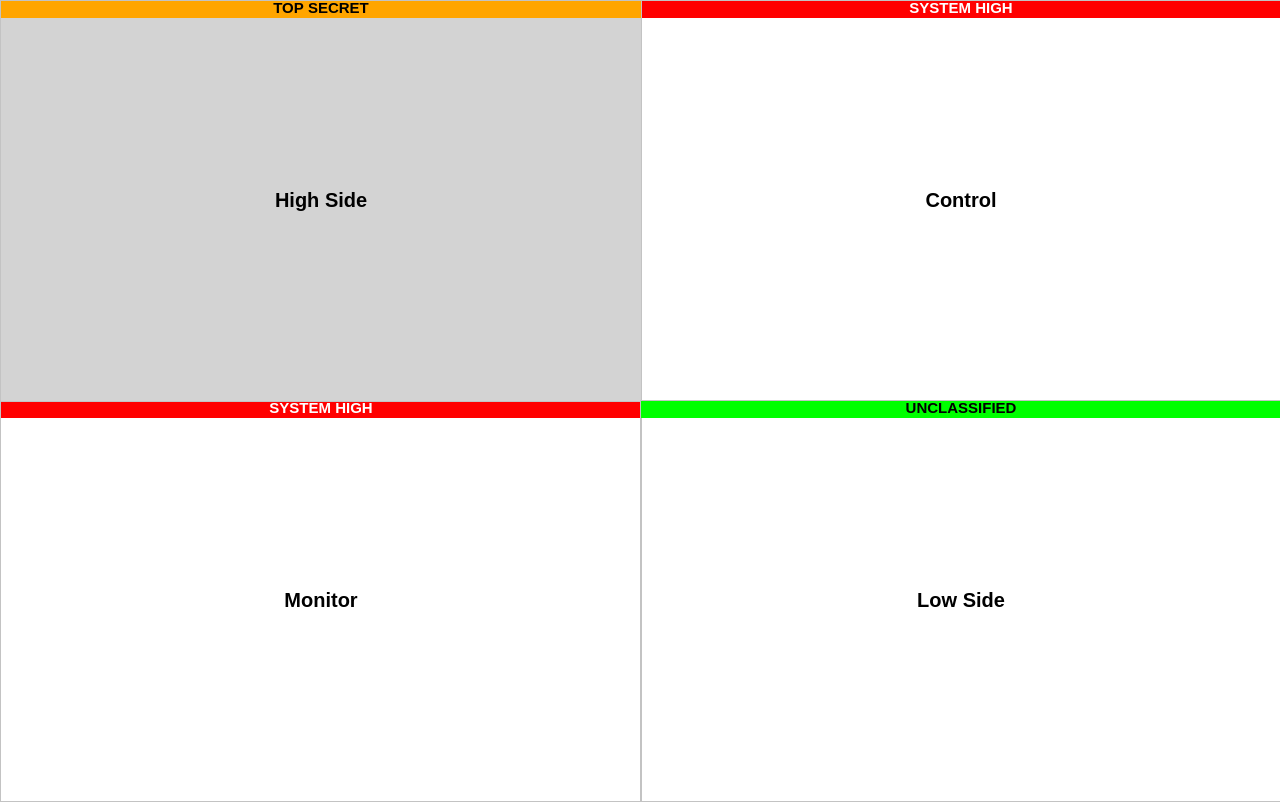
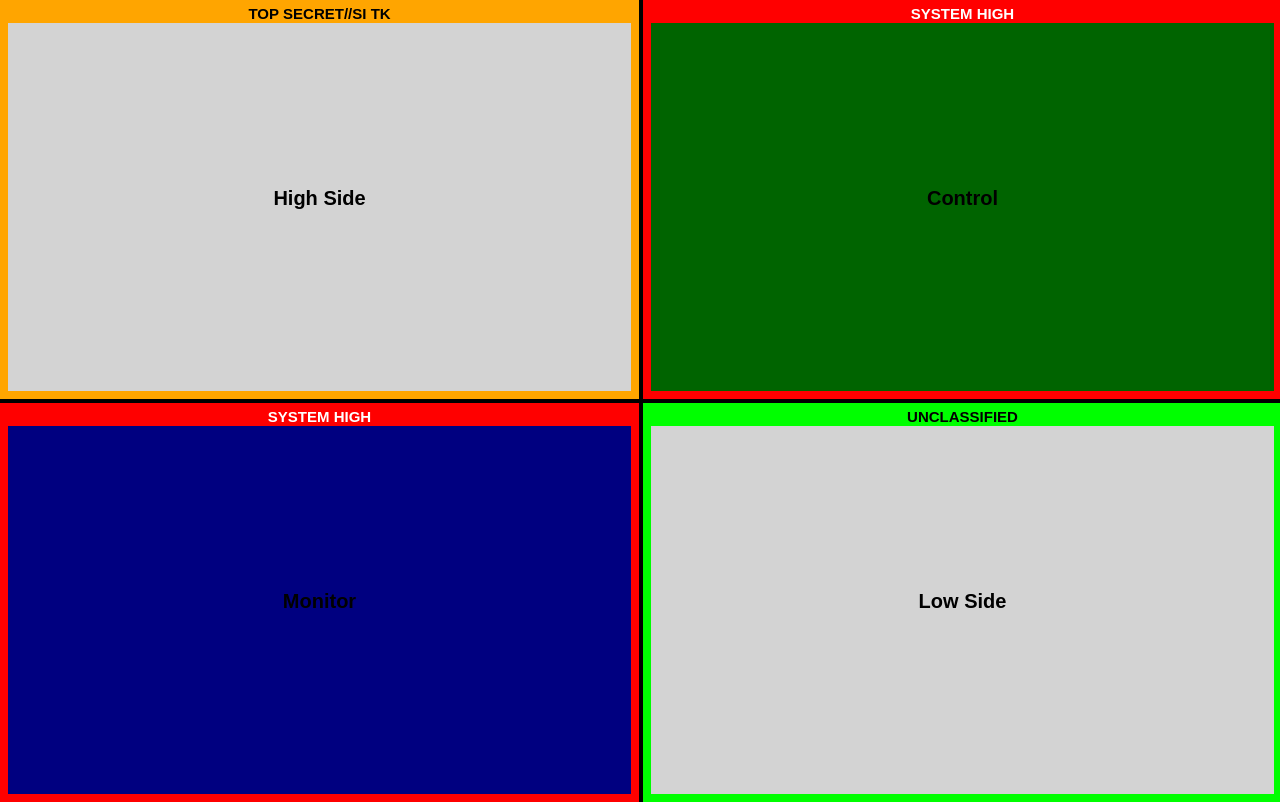
Before and after one commit to jloughry/turingwasright.com, a plain HTML site: page CDS_simulation_environment.html in a window 1280 px wide. Drawn offline with Linux system fonts and the light colour scheme.

Commit message:
gap between canvases

```diff
--- a/CDS_simulation_environment.css
+++ b/CDS_simulation_environment.css
@@ -5,6 +5,7 @@ html, body {
     height: 100%;
     margin: 0;
     line-height: 0%;
+    background-color: black;
 }
 
 svg {
--- a/CDS_simulation_environment.js
+++ b/CDS_simulation_environment.js
@@ -1,20 +1,29 @@
+border_thickness = 8; // border around canvases
+inter_canvas_gap = 6; // space between canvases
+
 function size_and_position(canvas_name) {
     var canvas = document.getElementById(canvas_name);
     var context = canvas.getContext("2d");
+
     var center_x = window.innerWidth / 2;
     var center_y = window.innerHeight / 2;
+    var center_x_with_gap = center_x + inter_canvas_gap / 2;
+    var center_y_with_gap = center_y + inter_canvas_gap / 2;
 
     // Size the canvas to fit.
-    canvas.width = center_x;
-    canvas.height = center_y;
+    canvas.width = center_x - (inter_canvas_gap / 2);
+    canvas.height = center_y - (inter_canvas_gap / 2);
 
     // Position the canvas in the window.
     center_x += "px";
     center_y += "px";
+    center_x_with_gap += "px";
+    center_y_with_gap += "px";
 
-    // Not defined inside the switch block because needed in this scope.
+    // These are not defined inside switch block because needed in this scope.
     var position_left; // undefined
     var position_top; // undefined
+    var adjustment = 2 * (border_thickness - 1);
 
     switch(canvas_name) {
         case "high_side_canvas":
@@ -27,32 +36,55 @@ function size_and_position(canvas_name) {
         case "high_side_classification_banner_canvas":
             position_left = "0px";
             position_top = "0px";
-            canvas.style.zIndex = 99;
+            canvas.width -= adjustment;
+            canvas.height -= adjustment;
+            canvas.style.zIndex = 99; // always on top
+            classify("high_side_classification_banner_canvas", "TS");
             break;
         case "low_side_canvas":
-            position_left = center_x;
-            position_top = center_y;
+            position_left = center_x_with_gap;
+            position_top = center_y_with_gap;
+            context.fillStyle = "lightgrey";
+            context.fillRect(0, 0, canvas.width, canvas.height);
+            canvas.style.zIndex = 1;
             break;
         case "low_side_classification_banner_canvas":
-            position_left = center_x;
-            position_top = center_y;
-            canvas.style.zIndex = 99;
+            position_left = center_x_with_gap;
+            position_top = center_y_with_gap;
+            canvas.width -= adjustment;
+            canvas.height -= adjustment;
+            canvas.style.zIndex = 99; // always on top
+            classify("low_side_classification_banner_canvas", "unclas");
             break;
         case "monitoring_canvas":
             position_left = "0px";
-            position_top = center_y;
+            position_top = center_y_with_gap;
+            context.fillStyle = "navy";
+            context.fillRect(0, 0, canvas.width, canvas.height);
+            canvas.style.zIndex = 1;
             break;
         case "monitoring_classification_banner_canvas":
             position_left = "0px";
-            position_top = center_y;
+            position_top = center_y_with_gap;
+            canvas.width -= adjustment;
+            canvas.height -= adjustment;
+            canvas.style.zIndex = 99; // always on top
+            classify("monitoring_classification_banner_canvas", "SYSTEM HIGH");
             break;
         case "control_canvas":
-            position_left = center_x;
+            position_left = center_x_with_gap;
             position_top = "0px"
+            context.fillStyle = "darkgreen";
+            context.fillRect(0, 0, canvas.width, canvas.height);
+            canvas.style.zIndex = 1;
             break;
         case "control_classification_banner_canvas":
-            position_left = center_x;
+            position_left = center_x_with_gap;
             position_top = "0px"
+            canvas.width -= adjustment;
+            canvas.height -= adjustment;
+            canvas.style.zIndex = 99; // always on top
+            classify("control_classification_banner_canvas", "SYSTEM HIGH");
             break;
         default:
             alert("incipient wombat yellow");
@@ -76,34 +108,36 @@ function label(canvas_name, label) {
 function classify(canvas_name, security_label) {
     var canvas = document.getElementById(canvas_name);
     var context = canvas.getContext("2d");
-    var banner_height = 17;
+    var label_size = 15;
+    var banner_height = label_size;
+
+    context.font = "bold " + label_size + "px sans-serif";
+    context.textBaseline = "hanging";
+    context.textAlign = "center";
 
     switch(security_label) {
-        case "UNCLASSIFIED":
-            context.fillStyle = "lime";
+        case "unclas":
+            color = "lime";
+            canvas.style.border = border_thickness + "px solid " + color;
+            context.fillStyle = color;
             context.fillRect(0, 0, canvas.width, banner_height);
             context.fillStyle = "black";
-            context.font = "bold 15px sans-serif";
-            context.textBaseline = "top";
-            context.textAlign = "center";
             context.fillText("UNCLASSIFIED", canvas.width / 2, 0);
             break;
-        case "TOP SECRET":
-            context.fillStyle = "orange";
+        case "TS":
+            color = "orange";
+            canvas.style.border = border_thickness + "px solid " + color;
+            context.fillStyle = color;
             context.fillRect(0, 0, canvas.width, banner_height);
             context.fillStyle = "black";
-            context.font = "bold 15px sans-serif";
-            context.textBaseline = "top";
-            context.textAlign = "center";
-            context.fillText("TOP SECRET", canvas.width / 2, 0);
+            context.fillText("TOP SECRET//SI TK", canvas.width / 2, 0);
             break;
         case "SYSTEM HIGH":
-            context.fillStyle = "red";
+            color = "red";
+            canvas.style.border = border_thickness + "px solid " + color;
+            context.fillStyle = color;
             context.fillRect(0, 0, canvas.width, banner_height);
             context.fillStyle = "white";
-            context.font = "bold 15px sans-serif";
-            context.textBaseline = "top";
-            context.textAlign = "center";
             context.fillText("SYSTEM HIGH", canvas.width / 2, 0);
             break;
         default:
@@ -122,13 +156,10 @@ function label_all() {
 function initialise() {
     size_and_position("high_side_canvas");
     size_and_position("high_side_classification_banner_canvas");
-    classify("high_side_classification_banner_canvas", "TOP SECRET");
     size_and_position("low_side_canvas");
     size_and_position("low_side_classification_banner_canvas");
-    classify("low_side_classification_banner_canvas", "UNCLASSIFIED");
     size_and_position("monitoring_canvas");
     size_and_position("monitoring_classification_banner_canvas");
-    classify("monitoring_classification_banner_canvas", "SYSTEM HIGH");
     size_and_position("control_canvas");
     size_and_position("control_classification_banner_canvas");
     classify("control_classification_banner_canvas", "SYSTEM HIGH");
```
